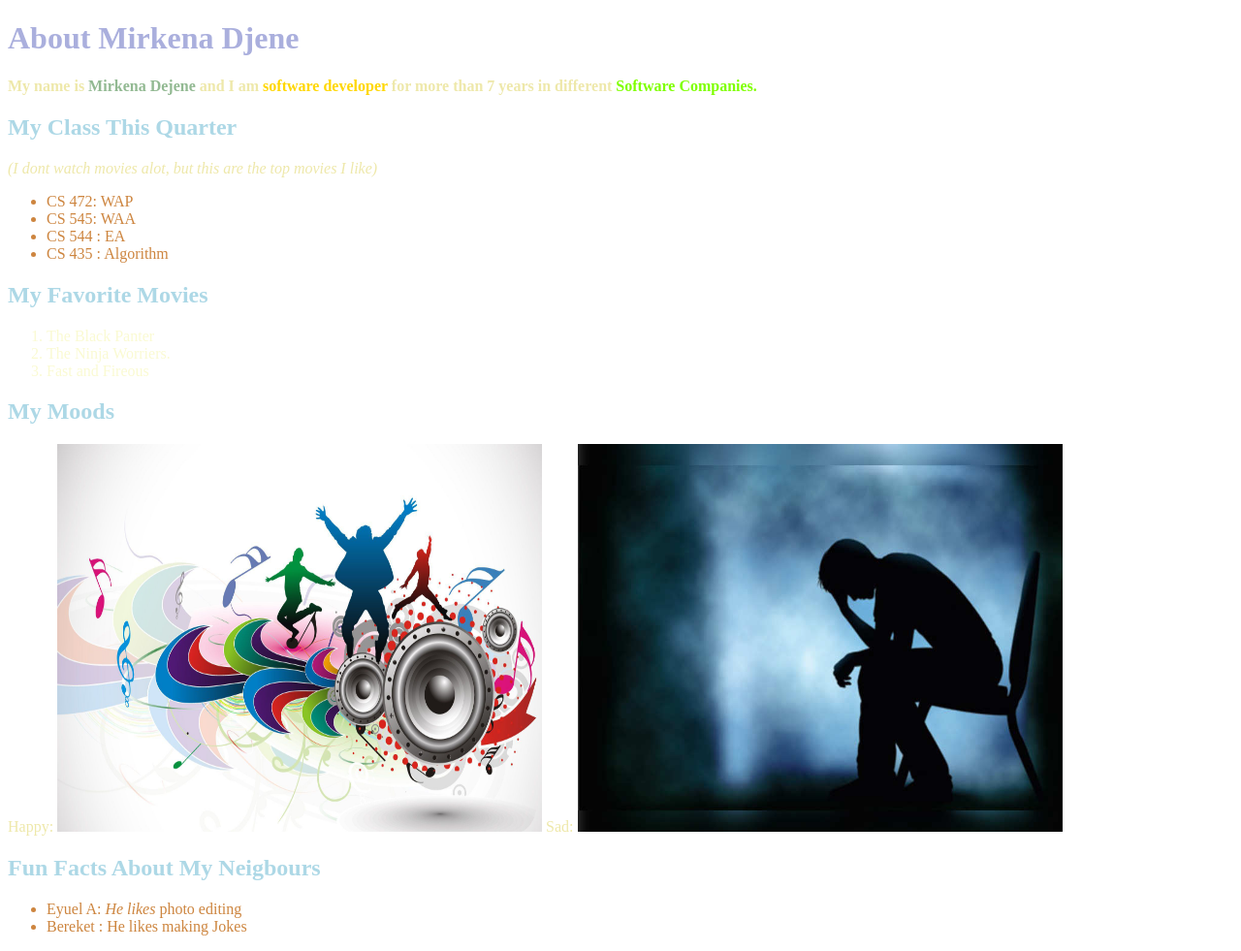
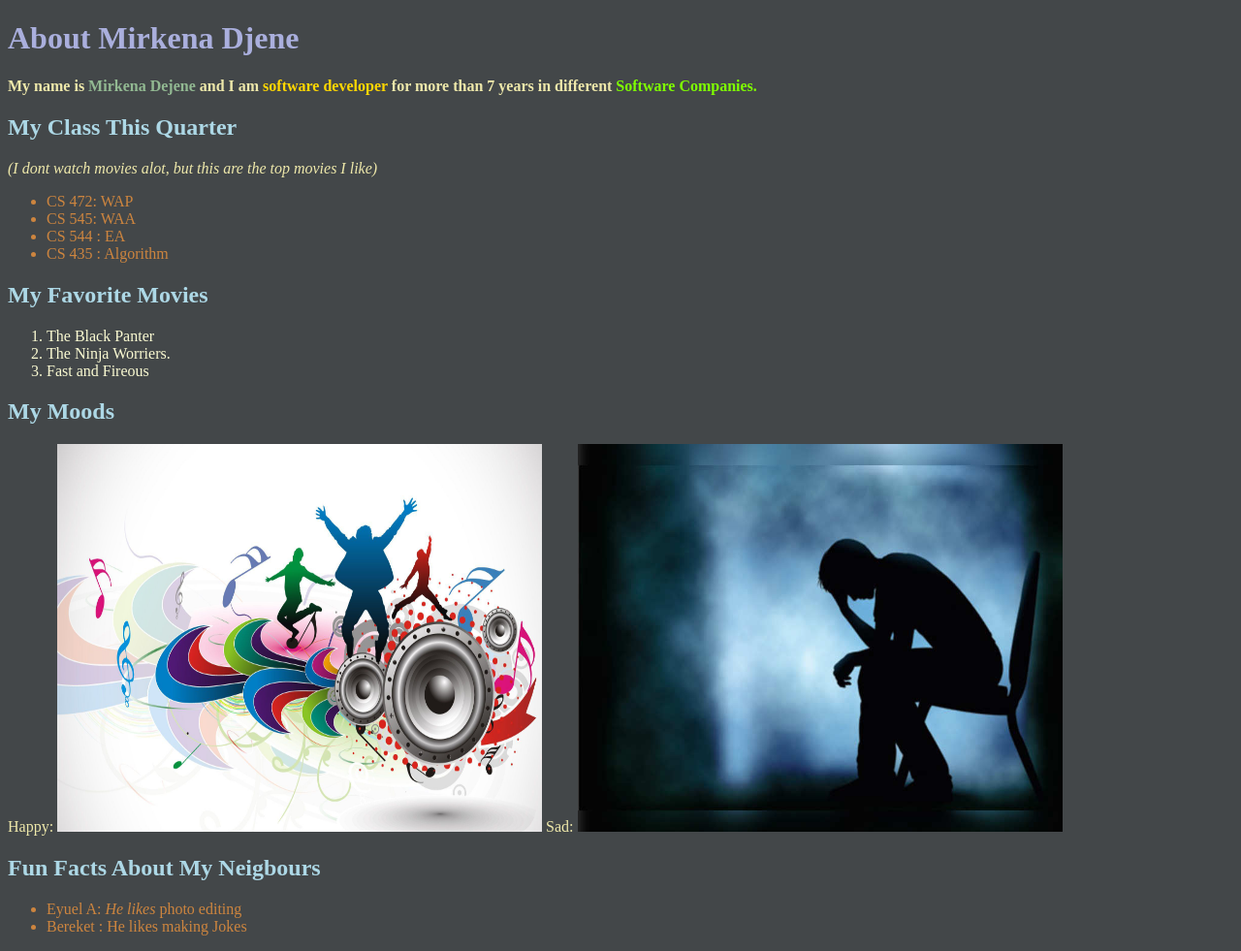
Before and after one commit to mirkena/mirkena.github.io, a web app: file w1d2/AboutMe.html in a window 1280 px wide. Shown: the whole page at 97% size. Run offline with its HTML, style and script files only (its server is not run), Linux system fonts and the light colour scheme.

Commit message:
Update styleme.css

```diff
--- a/w1d2/css/styleme.css
+++ b/w1d2/css/styleme.css
@@ -1,5 +1,5 @@
 body{
-    background-color:#fffe;
+    background-color: #434749;
 }
 h1{
     color: #AAAFDD;
```
